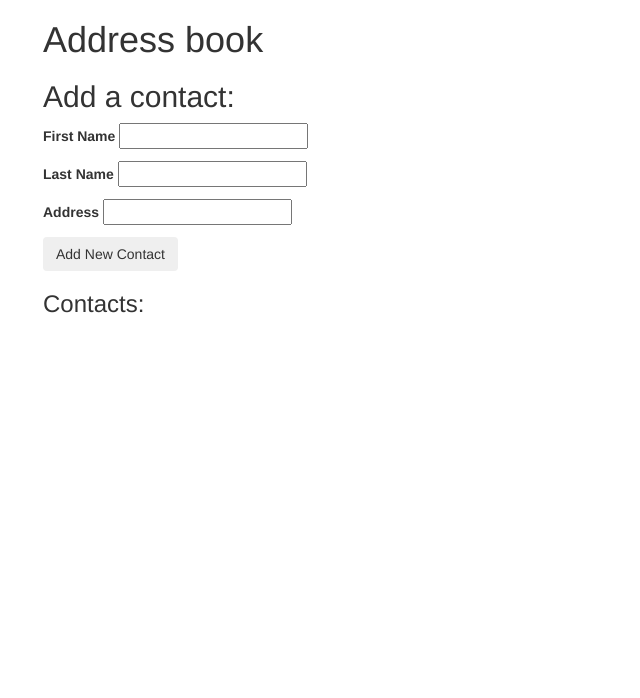
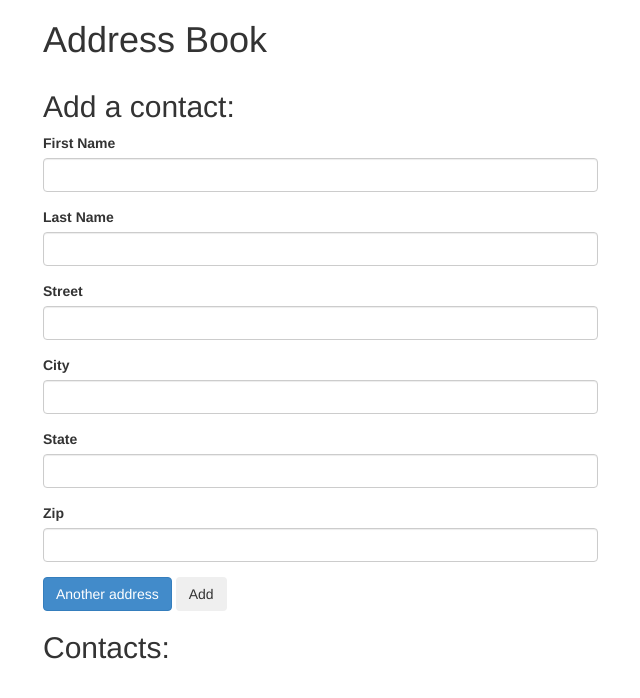
Before and after one commit to ptown7490/address-book, a plain HTML site: page index.html in a window 1280 px wide. Shown: the whole page, without its empty margins (27-667 px from the left). Drawn offline with Linux system fonts and the light colour scheme.

Commit message:
mimic Michael's example html for exercise

```diff
--- a/index.html
+++ b/index.html
@@ -5,46 +5,71 @@
     <link rel="stylesheet" type="text/css" href="css/styles.css" media="all">
     <script type="text/javascript" src="js/jquery-1.11.0.js"></script>
     <script type="text/javascript" src="js/scripts.js"></script>
-    <title>Address-book</title>
+    <title>Address book</title>
   </head>
 
   <body>
     <div class="container">
-      <h1>Address book</h1>
+      <h1>Address Book</h1>
+
+      <div class="row">
+        <div class="col-md-6">
           <h2>Add a contact:</h2>
           <form id="new-contact">
-        <p>
-          <label for="first-name">First Name</label>
-          <input id="first-name" type="text">
-        </p>
+            <div class="form-group">
+              <label for="new-first-name">First Name</label>
+              <input class="form-control" id="new-first-name" type="text">
+            </div>
+            <div class="form-group">
+              <label for="new-last-name">Last Name</label>
+              <input class="form-control" id="new-last-name" type="text">
+            </div>
 
-        <p>
-          <label for="last-name">Last Name</label>
-          <input id="last-name" type="text">
-        </p>
+            <div id="new-addresses">
+              <div class="new-address">
+                <div class="form-group">
+                  <label for="new-street">Street</label>
+                  <input type="text" class="form-control new-street">
+                </div>
+                <div class="form-group">
+                  <label for="new-city">City</label>
+                  <input type="text" class="form-control new-city">
+                </div>
+                <div class="form-group">
+                  <label for="new-state">State</label>
+                  <input type="text" class="form-control new-state">
+                </div>
+                <div class="form-group">
+                  <label for="new-zip">Zip</label>
+                  <input type="text" class="form-control new-zip">
+                </div>
+              </div>
+            </div>
 
-        <p>
-          <label for="address">Address</label>
-          <input id="address" type="text">
-        </p>
+            <span class="btn btn-primary" id="add-address">Another address</span>
 
-        <button type="submit" class="btn">Add New Contact</button>
-
+            <button type="submit" class="btn">Add</button>
           </form>
 
-      <h3>Contacts:</h3>
+          <h2>Contacts:</h2>
           <ul id="contacts">
 
           </ul>
+        </div>
 
+        <div class="col-md-6">
           <div id="show-contact">
             <h2></h2>
 
             <p>First name: <span class="first-name"></span></p>
             <p>Last name: <span class="last-name"></span></p>
-        <p>Address: <span class="address"></span></p>
+            <p>Addresses:</p>
+            <ul id="addresses">
+
+            </ul>
           </div>
-
+        </div>
+      </div>
     </div>
   </body>
 </html>
```
Lines whose indentation alone changed are shown as unchanged.
